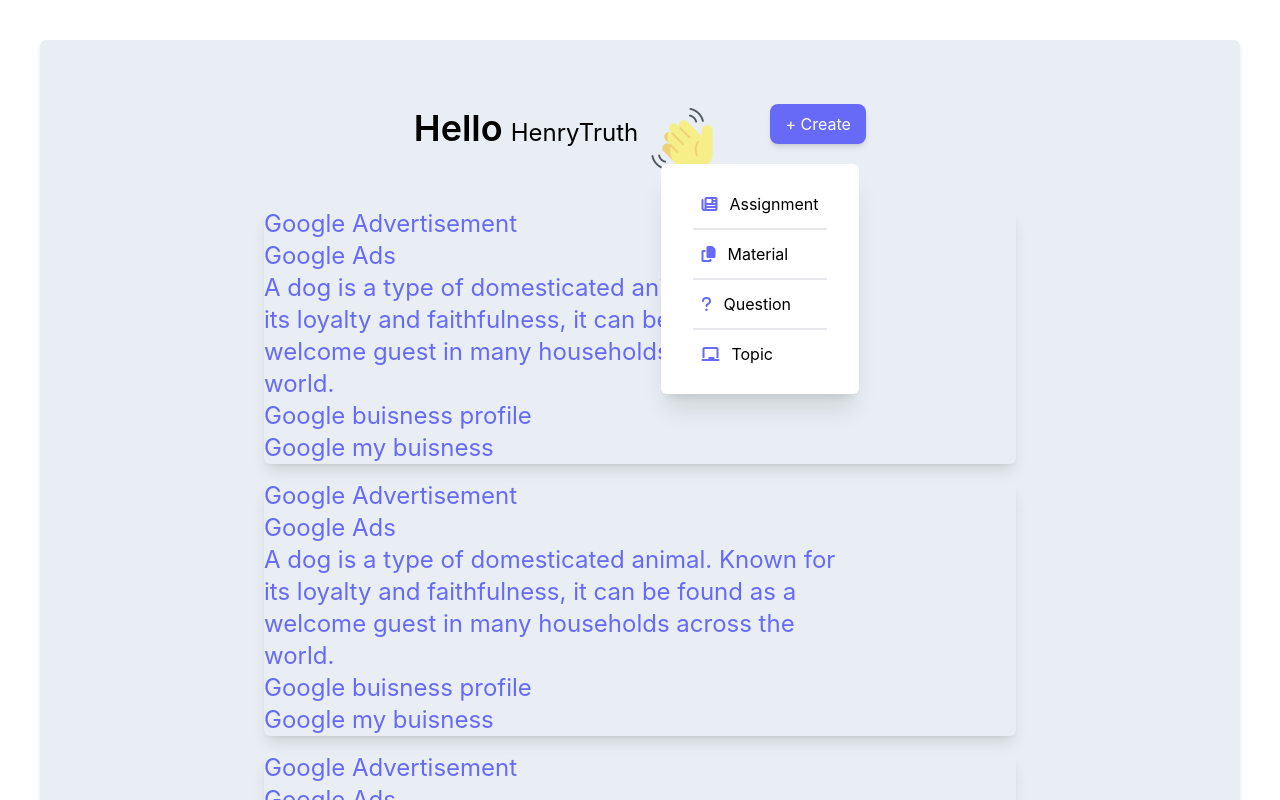
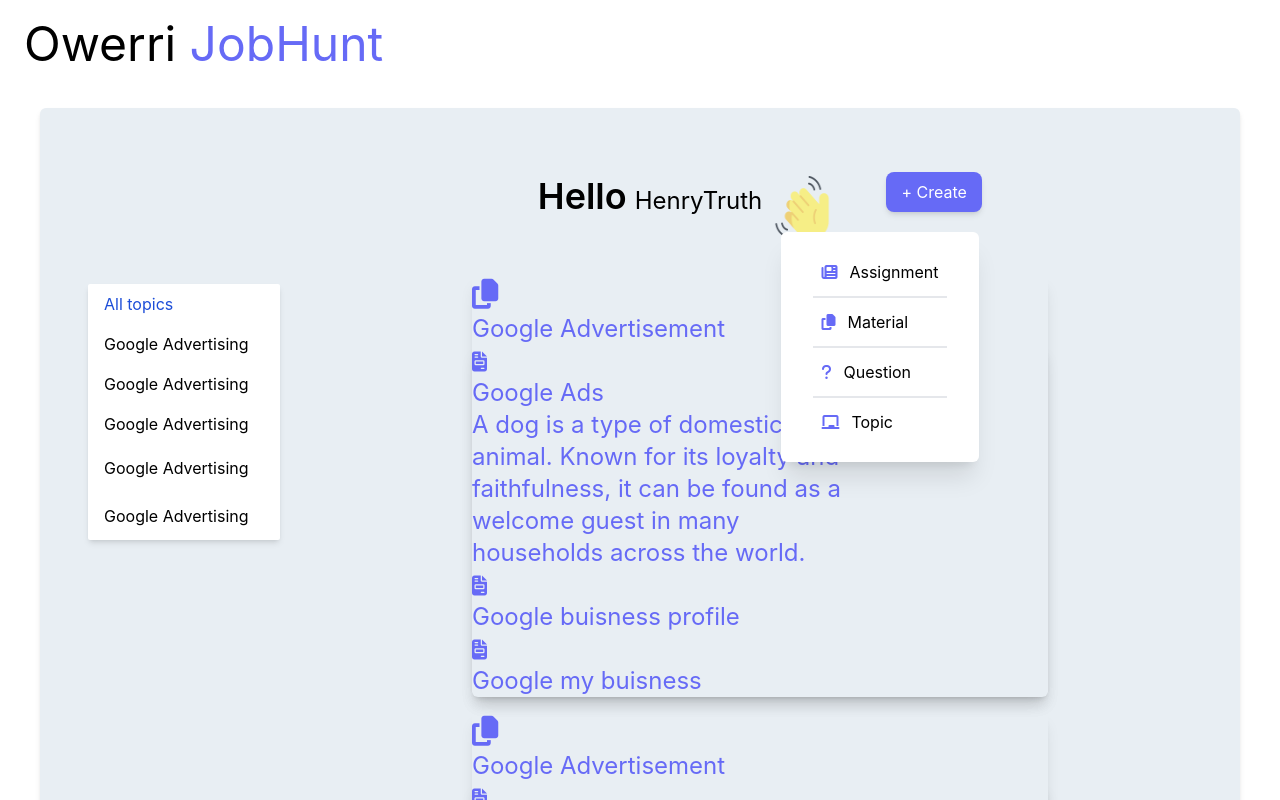
Before and after one commit to morganhezekiah/job_hunt_front, a React (Create React App) app: page /users/dashboard in a window 1280 px wide. Both pictures are taken after a click on the button "+ Create". Shown: the top 800 px of the page. Built offline with nearby package versions, Linux system fonts and the light colour scheme.

Commit message:
first commit of the day

```diff
--- a/src/app/component/Accordion.jsx
+++ b/src/app/component/Accordion.jsx
@@ -18,9 +18,9 @@ const header = `Google Advertisement`
 const Accordion = () => {
 
     return (
-            <Collapse defaultActiveKey={['1']} onChange={callback} className="mx-2 sm:mx-8 mt-4 rounded-md md:mx-28 lg:mx-56 shadow-lg changeColor text-xl sm:text-2xl " bordered={false} expandIcon={({ isActive }) => <></>}>
+            <Collapse defaultActiveKey={['1']} onChange={callback} className="mx-2 sm:mx-8 mt-4 rounded-md sm:mx-12 shadow-lg changeColor text-xl sm:text-2xl xl:mx-48 " bordered={false} expandIcon={({ isActive }) => <><i class="fas fa-copy mr-4 text-3xl" style={{color:'#666AF6'}}></i></>}>
                 <Panel header="Google Advertisement" key="1" className="">
-                    <Collapse defaultActiveKey={['1']} bordered={false}  className="rounded-md" expandIcon={({ isActive }) => <></>}>
+                    <Collapse defaultActiveKey={['1']} bordered={false}  className="rounded-md shadow-lg" expandIcon={({ isActive }) => <><i class="fas fa-file-invoice mr-4 text-xl" style={{color:'#666AF6'}}></i></>}>
                         <Panel header="Google Ads" key="1">
                         <p className="md:mr-12 lg:mr-24 xl:mr-44">{text}</p>
                         </Panel>
--- a/src/app/component/ButtonCard.jsx
+++ b/src/app/component/ButtonCard.jsx
@@ -1,12 +1,13 @@
 import React from 'react';
+import InputModal from './InputModal';
 
 const ButtonCard = () => {
     return <div className=" z-30 flex justify-center fixed ml-44 sm:ml-60 mt-80 lg:mt-28">
         <ul className="bg-white mt-3 px-8  py-4 shadow-xl rounded-md mx-auto">
-            <li className="py-3 px-2 border-b-2 cursor-pointer"><span><i class="fas fa-newspaper mr-3" style={{color:'#666AF6'}}></i></span>Assignment</li>
-            <li className="py-3 px-2 border-b-2 cursor-pointer"><span><i class="fas fa-copy mr-3" style={{color:'#666AF6'}}></i></span>Material</li>
-            <li className="py-3 px-2 border-b-2 cursor-pointer"><span><i class="fas fa-question mr-3" style={{color:'#666AF6'}}></i>Question</span></li>
-            <li className="py-3 px-2 cursor-pointer"><i class="fas fa-chalkboard mr-3" style={{color:'#666AF6'}}></i>Topic</li>
+            <li className="py-3 px-2 border-b-2 cursor-pointer"><span><i class="fas fa-newspaper mr-3" style={{color:'#666AF6'}}></i></span><InputModal createAble={'Assignment'}/></li>
+            <li className="py-3 px-2 border-b-2 cursor-pointer"><span><i class="fas fa-copy mr-3" style={{color:'#666AF6'}}></i></span><InputModal createAble={'Material'}/></li>
+            <li className="py-3 px-2 border-b-2 cursor-pointer"><span><i class="fas fa-question mr-3" style={{color:'#666AF6'}}></i><InputModal createAble={'Question'}/></span></li>
+            <li className="py-3 px-2 cursor-pointer"><i class="fas fa-chalkboard mr-3" style={{color:'#666AF6'}}></i><InputModal createAble={'Topic'}/></li>
         </ul>
     </div>
 }
--- /dev/null
+++ b/src/app/component/DropDown.jsx
@@ -0,0 +1,26 @@
+import { Menu, Dropdown } from 'antd';
+import { DownOutlined } from '@ant-design/icons';
+
+const menu = (
+  <Menu>
+    <Menu.Item key="0">
+      <a href="#">Digital Marketing</a>
+    </Menu.Item>
+    <Menu.Item key="1">
+      <a href="#">Content Writing</a>
+    </Menu.Item>
+    <Menu.Divider />
+    <Menu.Item key="3">Facebook Ads</Menu.Item>
+  </Menu>
+);
+
+
+const DropDown = () => {
+    return <Dropdown overlay={menu} trigger={['click']}>
+    <a className="ant-dropdown-link mr-1 py-2 px-2 text-white" onClick={e => e.preventDefault()} style={{backgroundColor:'#666AF6'}}>
+      Select Topic <DownOutlined />
+    </a>
+  </Dropdown>
+}
+
+export default DropDown
--- /dev/null
+++ b/src/app/component/InputModal.jsx
@@ -0,0 +1,29 @@
+import React, { useState } from 'react';
+import { Modal} from 'antd';
+import DropDown from '../component/DropDown'
+
+const InputModal = ({createAble}) => {
+  const [visible, setVisible] = useState(false);
+  return (
+    <>
+      <span  onClick={() => setVisible(true)}>
+        {createAble}
+      </span>
+      <Modal
+        title={`Create ${createAble}`}
+        centered
+        visible={visible}
+        onOk={() => setVisible(false)}
+        onCancel={() => setVisible(false)}
+        width={1000}
+      >
+        <div>
+            <textarea className="w-full outline-none border-2 border-blue-400 mb-5"/>
+            <DropDown/>
+        </div>
+      </Modal>
+    </>
+  );
+};
+
+export default InputModal
--- a/src/app/pages/Dashboard.jsx
+++ b/src/app/pages/Dashboard.jsx
@@ -4,21 +4,35 @@ import ButtonCard from '../component/ButtonCard'
 import wave from '../assets/images/waving-hand.png'
 import MainModal from '../component/MainModal'
 import Accordion from '../component/Accordion'
+import InputModal from '../component/InputModal'
 
 const Dashboard = () => {
   const [showButtonCard, setShowButtonCard] = useState(false)
   return (
-    <div>
-        <section className=' my-5 mx-5 md:mx-10 md:my-10  rounded-md shadow-md' style={{backgroundColor:"#E8EEF3"}}>
+    <div className="">
+        <h1 className="text-5xl ml-6 m-5">Owerri <span style={{color:'#666AF6'}}>JobHunt</span></h1>
+        <section className='flex  lg:flex-row  my-5 mx-5 md:mx-10 md:my-10  rounded-md shadow-md' style={{backgroundColor:"#E8EEF3"}}>
+            <section className="hidden lg:block  pt-44 ml-12">
+                <ul className="bg-white shadow-md rounded-sm pl-4 w-48">
+                    <li className="py-2 text-blue-700" >All topics</li>
+                    <li className="py-2 cursor-pointer">Google Advertising </li>
+                    <li className="py-2 cursor-pointer">Google Advertising</li>
+                    <li className="py-2 cursor-pointer">Google Advertising</li>
+                    <li className="py-3 cursor-pointer">Google Advertising</li>
+                    <li className="py-3 cursor-pointer">Google Advertising</li>
+                </ul>
+            </section>
+            <section>
             <div className='flex flex-col lg:flex-row justify-center'>
                 <div className='flex justify-center my-5'>
                     <h1 className="mr-3  lg:pt-12 lg:text-2xl"><span className="text-xl font-semibold mr-2 lg:text-4xl ">Hello</span>HenryTruth</h1>
-                    <img src={wave} alt="text" className="w-8 lg:mt-12 lg:w-16"/>
+                    <img src={wave} alt="text" className="w-8 lg:mt-12 lg:w-14"/>
                 </div>
                 <div className='lg:mb-10 mx-auto lg:mx-0'>
                     <button onClick={() => setShowButtonCard(prev => !prev)} className="py-2 lg:mt-16 lg:ml-14 text-white w-24  rounded-lg shadow-md mb-2 " style={{backgroundColor:'#666AF6'}}> + Create</button>
                 </div>
                 {showButtonCard && <ButtonCard/>}
+                {/* <InputModal/> */}
             </div>
                 <Accordion/>
                 <Accordion/>
@@ -28,6 +42,7 @@ const Dashboard = () => {
                 <Accordion/>
                 <Accordion/>
                 <Accordion/>
+            </section>
         </section>
     </div>
   )
```
